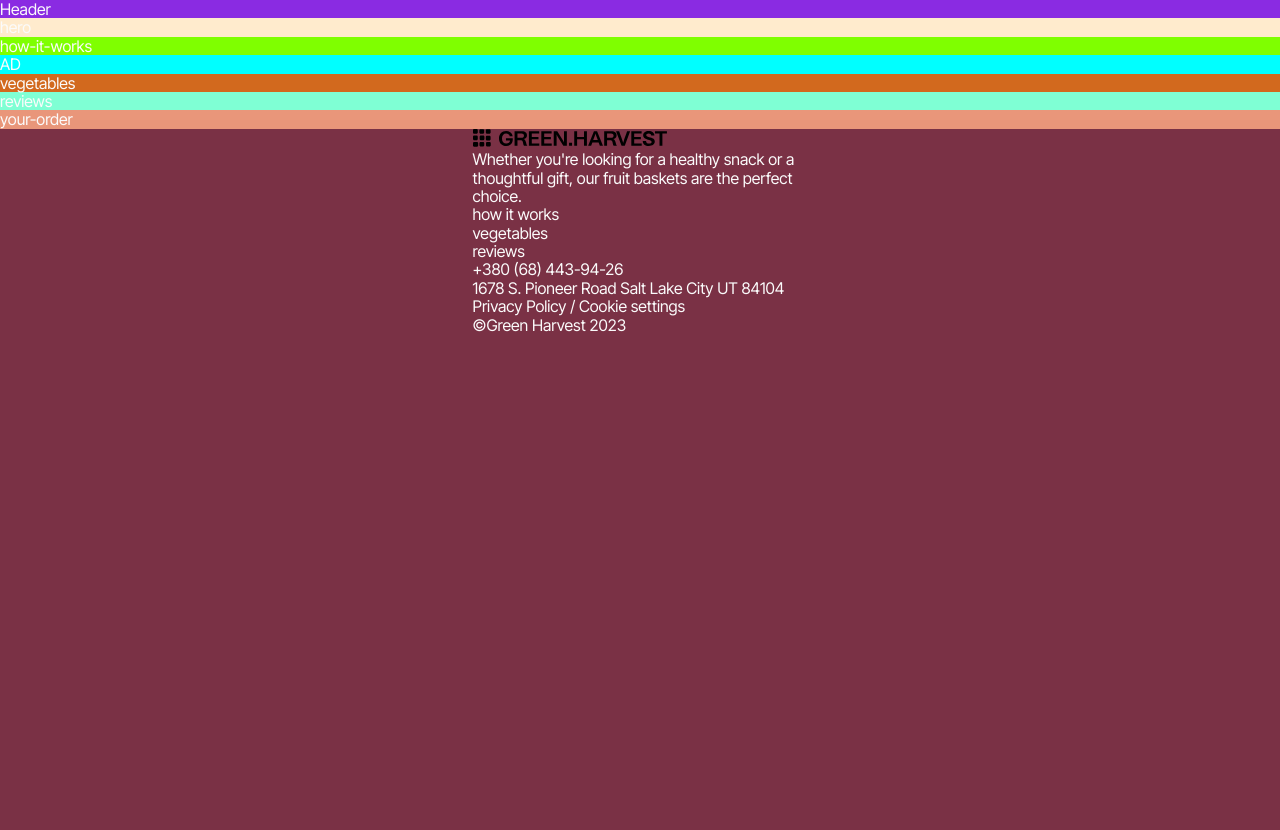
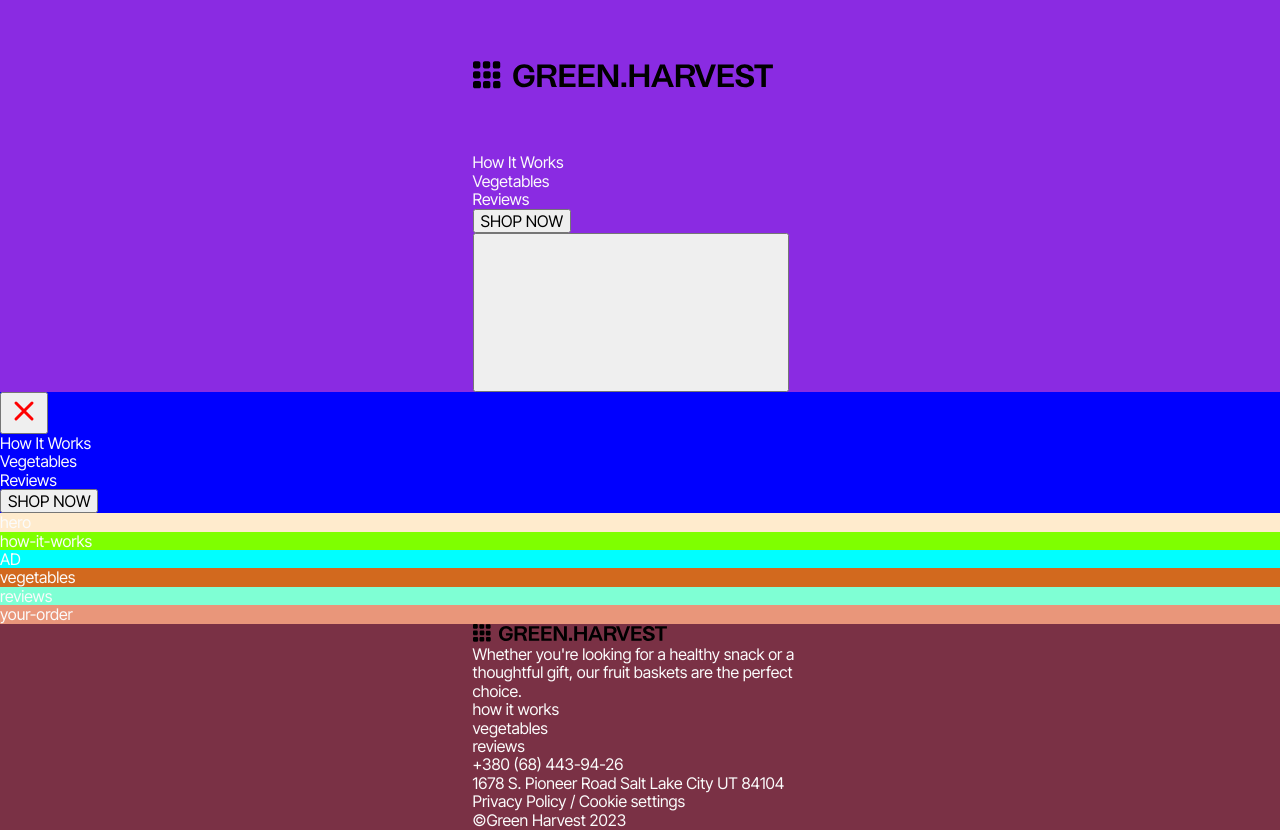
Before and after one commit to Nadiia-Yuce/Green_Harvest, a website built with Vite: page src/index.html in a window 1280 px wide. Before the commit the page ends 800 px from the top, so only its background shows below. Built offline with nearby package versions, Linux system fonts and the light colour scheme.

Commit message:
add header html

```diff
--- a/src/css/header_menu.css
+++ b/src/css/header_menu.css
@@ -1,8 +1,18 @@
 .header {
   background-color: blueviolet;
 }
+
 /* для кнопки закриття і відкриття меню */
 /* .icon {
   fill: transparent;
   stroke: red;
 } */
+.menu-close-icon{
+  fill: transparent;
+    stroke: red;
+    width: 32px;
+    height: 32px;
+}
+.menu-container {
+  background-color: blue;
+}
--- a/src/partials/header_menu.html
+++ b/src/partials/header_menu.html
@@ -1,3 +1,41 @@
-<header class="header">
-  <p>Header</p>
-</header>
+<!---header-->
+
+  <header class="header">
+    <div class="container header-container">
+      <svg class="icon-logo" aria-label="mobile menu">
+        <use href="..//img/icons.svg#icon-logo"></use>
+      </svg>
+      <nav class="menu-nav">
+        <ul class="menu-nav-list">
+          <li class="menu-nav-item"><a href="#how-it-works" class="link current">How It Works</a></li>
+          <li class="menu-nav-item"><a href="#vegetables" class="link">Vegetables</a></li>
+          <li class="menu-nav-item"><a href="#reviews" class="link">Reviews</a></li>
+        </ul>
+      </nav>
+      <button type="button" class="button">SHOP NOW</button>
+      <button class="open-menu-button">
+        <svg class="icon-burger" aria-label="mobile menu">
+          <use href="../img/icons.svg#icon-menu"></use>
+        </svg>
+      </button>
+    </div>
+  </header>
+                     <!--------->
+                     <!--mobile-menu-->
+  <div class="menu-container">
+    <button class="menu-close-button">
+      <svg class="menu-close-icon" aria-label="icon close">
+        <use href="../img/icons.svg#icon-close"></use>
+      </svg>
+    </button>
+    <div class="link-menu">
+      <ul class="menu-list">
+        <li class="menu-item"><a href="#how-it-Works" class="menu-link">How It Works</a></li>
+        <li class="menu-item"><a href="#vegetables" class="menu-link">Vegetables</a></li>
+        <li class="menu-item"><a href="#reviews" class="menu-link">Reviews</a></li>
+      </ul>
+    </div>
+    <button type="button" class="menu-shop-button">SHOP NOW</button>
+  </div>
+
+<!------->
```
